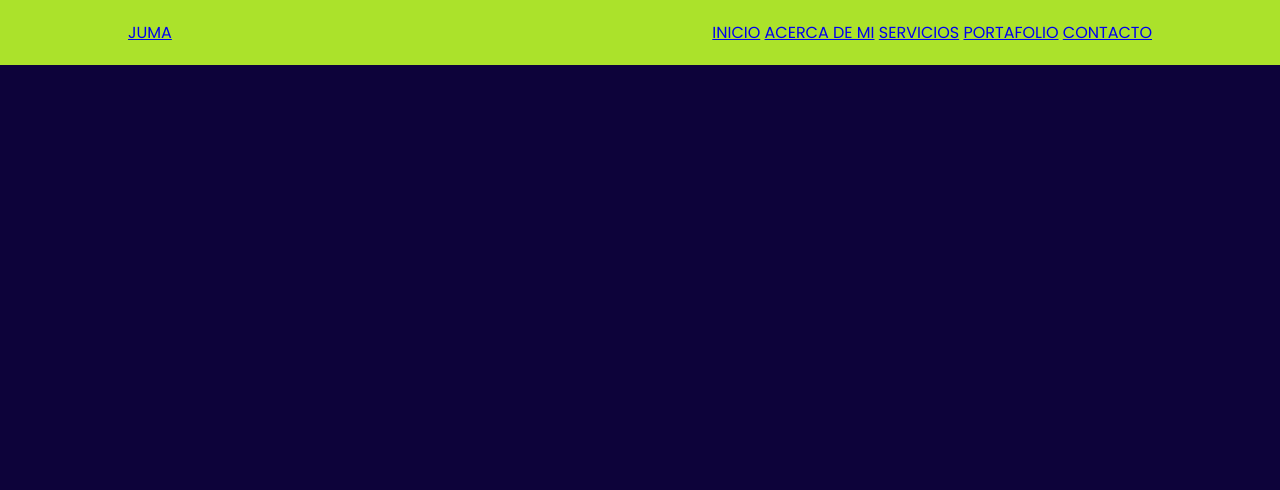
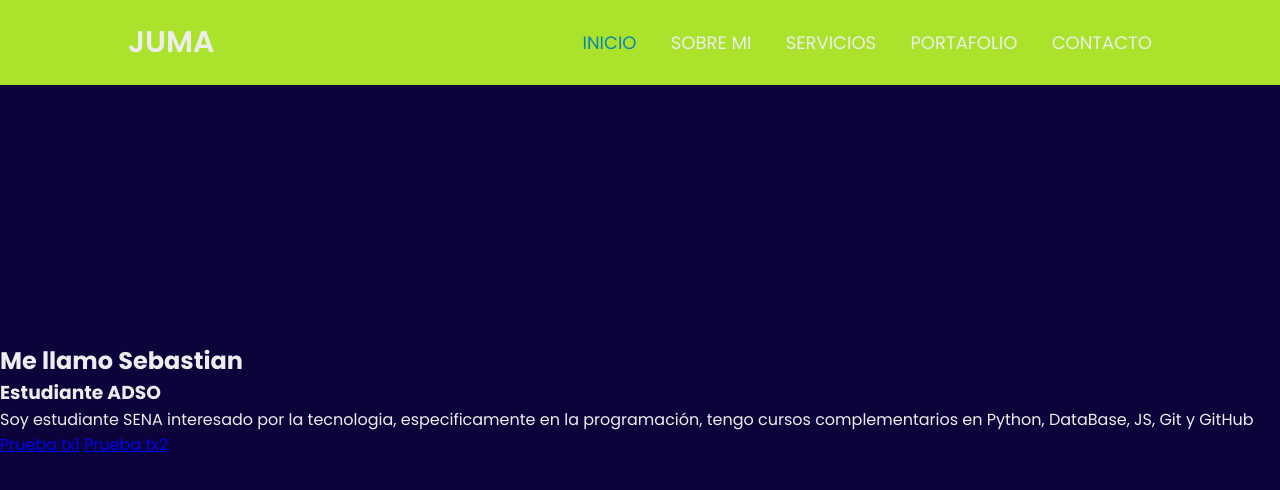
Before and after one commit to JRadso2004/Software, a plain HTML site: page Conocimientos_Previos_2023/index.html in a window 1280 px wide. Drawn offline with nearby package versions, Linux system fonts and the light colour scheme.

Commit message:
Info personal

```diff
--- a/Conocimientos_Previos_2023/index.html
+++ b/Conocimientos_Previos_2023/index.html
@@ -11,16 +11,36 @@
 </head>
 <body>
     <header class="header">
-        <a href="#" class="logo">JUMA</a>
+        <a href="#" class="nombre">JUMA</a>
 
         <nav class="nave">
-            <a href="#">INICIO</a>
-            <a href="#">ACERCA DE MI</a>
+            <a href="#" class="siempre">INICIO</a>
+            <a href="#">SOBRE MI</a>
             <a href="#">SERVICIOS</a>
             <a href="#">PORTAFOLIO</a>
             <a href="#">CONTACTO</a>
         </nav>
     </header>
+
+    <section class="inicio">
+        <div class="inicio-cont">
+            <h1>Me llamo Sebastian</h1>
+            <h3>Estudiante ADSO</h3>
+            <P>Soy estudiante SENA interesado por la tecnologia, especificamente en
+                la programación, tengo cursos complementarios en Python, DataBase, JS, Git y
+                GitHub
+            </P>
+            <div class="boton1">
+                <a href="#">Prueba tx1</a>
+                <a href="#">Prueba tx2</a>
+            </div>
+        </div>
+    </section>
+
+
+
+
+
     <script src="script.js"></script>
 </body>
 </html>
--- a/Conocimientos_Previos_2023/style.css
+++ b/Conocimientos_Previos_2023/style.css
@@ -9,6 +9,7 @@
 
 body{
     background: rgb(13, 3, 58);
+    color: #ededed;
 }
 
 .header{
@@ -24,6 +25,29 @@ body{
     z-index: 100;
 }
 
-.nave{
+.nombre{
+    font-size: 30px;
+    color: #ededed;
+    text-decoration: none;
+    font-weight: 600;
+}
 
+.nave a {
+    font-size: 18px;
+    color: #ededed;
+    text-decoration: none;
+    font-weight: 400;
+    margin-left: 30px;
+    transition: .3s;
 }
+
+.nave a:hover,
+.nave a.siempre{
+    color: rgb(12, 134, 172);
+}
+
+.inicio{
+    height: 100vh;
+    display: flex;
+    align-items: center;
+}
```
